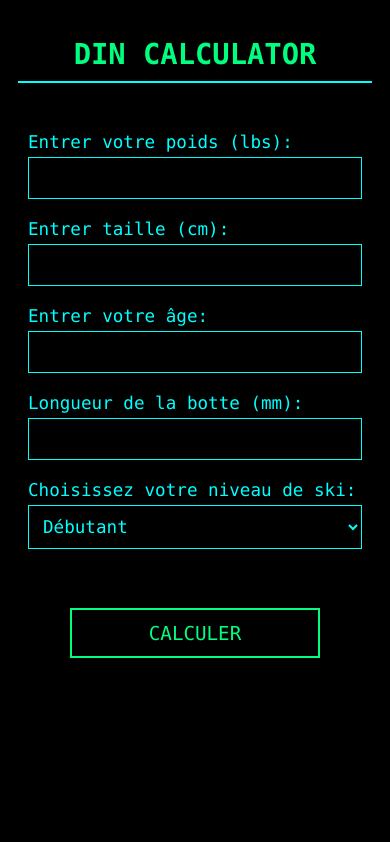
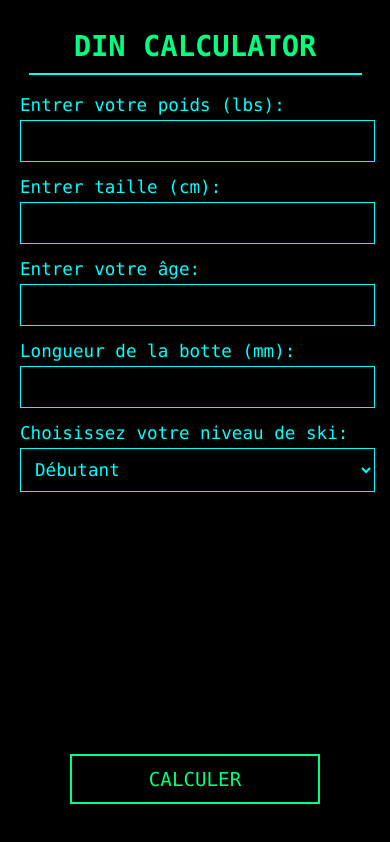
Before and after one commit to Ozi2039/DIN-Calculator, a plain HTML site: page index.html in a window 390 px wide. Drawn offline with Linux system fonts and the light colour scheme.

Commit message:
Improve CSS for mobile layout and form styling
Refactor styles for better mobile responsiveness and layout adjustments.

```diff
--- a/index.html
+++ b/index.html
@@ -7,34 +7,51 @@
     <style>
         /* Global CLI Theme Styles */
         body {
-            background-color: #000000; /* Deep black background */
-            color: #00FFFF; /* Bright cyan text for 'terminal' feel */
+            background-color: #000000;
+            color: #00FFFF;
             text-align: center;
-            font-family: 'Consolas', 'Monaco', 'Courier New', monospace; /* Monospaced font */
-            /* Diminuer le padding sur les bords pour mobile */
+            font-family: 'Consolas', 'Monaco', 'Courier New', monospace;
             padding: 10px;
+
+            /* AJUSTEMENTS POUR ÉVITER LE DÉFILEMENT GÉNÉRAL */
+            display: flex; /* Active Flexbox */
+            flex-direction: column; /* Organise les enfants verticalement */
+            align-items: center;
+            justify-content: space-between; /* Distribue l'espace verticalement */
+            min-height: 100vh; /* Prend toute la hauteur de la fenêtre d'affichage */
+            margin: 0; /* Supprime les marges par défaut */
+            box-sizing: border-box; /* S'assure que le padding est inclus dans la hauteur */
         }
 
         /* Heading Style */
         h1 {
-            color: #00FF7F; /* A bright green for the main title */
+            color: #00FF7F;
             font-family: 'Consolas', 'Monaco', 'Courier New', monospace;
             text-align: center;
             border-bottom: 2px solid #00FFFF;
             padding-bottom: 10px;
-            margin-bottom: 30px;
-            /* Augmenter la taille pour le mobile */
+            margin-bottom: 20px; /* Réduit la marge */
             font-size: 1.8em;
+            width: 90%; /* S'assurer qu'il s'adapte bien */
         }
 
         /* Form and Label Styles */
         form {
             text-align: center;
-            /* Laisser la max-width, mais elle sera ignorée sur petit écran grâce à la media query */
             max-width: 400px;
             margin: 0 auto;
-            /* Assurer une marge suffisante autour du formulaire */
             padding: 0 10px;
+            width: 100%;
+            flex-grow: 1; /* Permet au formulaire de prendre l'espace restant */
+        }
+
+        /* NOUVEAU: Conteneur de défilement pour les champs */
+        .form-fields-container {
+            /* Limite la hauteur et permet le défilement SEULEMENT des champs */
+            max-height: 55vh;
+            overflow-y: auto;
+            padding-right: 15px; /* Pour éviter que la barre de défilement ne mange le contenu */
+            margin-bottom: 10px;
         }
 
         label {
@@ -42,7 +59,6 @@
             text-align: left;
             margin-bottom: 5px;
             color: #00FFFF;
-            /* Rendre les labels plus grands pour le doigt */
             font-size: 1.1em;
         }
 
@@ -50,18 +66,16 @@
         input[type="number"], select {
             background-color: #000000;
             color: #00FFFF;
-            border: 1px solid #00FFFF; /* Subtle cyan border */
-            /* Augmenter le padding pour le doigt */
+            border: 1px solid #00FFFF;
             padding: 10px;
-            margin-bottom: 20px; /* Plus d'espace entre les champs */
+            margin-bottom: 15px; /* Réduit un peu l'espacement pour économiser de l'espace */
             width: 100%;
             box-sizing: border-box;
             font-family: 'Consolas', 'Monaco', 'Courier New', monospace;
-            /* Rendre la police plus grande dans les champs */
             font-size: 1.1em;
         }
 
-        /* ... (Règles existantes pour input[type="number"]::-webkit-inner-spin-button, etc.) ... */
+        /* Input Number Spinners (Arrows) */
         input[type="number"]::-webkit-inner-spin-button,
         input[type="number"]::-webkit-outer-spin-button {
             -webkit-appearance: none;
@@ -80,7 +94,6 @@
         select:focus,
         button:focus {
             outline: none;
-            /* box-shadow: 0 0 5px #00FF7F; */ /* Optionnel */
         }
 
         /* Button Style */
@@ -88,18 +101,17 @@
             font-family: 'Consolas', 'Monaco', 'Courier New', monospace;
             text-align: center;
             display: block;
-            margin: 20px auto;
+            margin: 10px auto; /* Marge réduite */
             border-radius: 0;
-            /* Rendre le bouton plus grand pour le mobile */
             width: 80%;
-            max-width: 250px; /* Limiter la taille max sur grand écran */
-            height: 50px; /* Plus de hauteur */
+            max-width: 250px;
+            height: 50px;
             background-color: #000000;
             color: #00FF7F;
             border: 2px solid #00FF7F;
             cursor: pointer;
             transition: background-color 0.1s, color 0.1s;
-            font-size: 1.2em; /* Texte plus grand */
+            font-size: 1.2em;
         }
 
         button:hover {
@@ -109,33 +121,21 @@
 
         /* Result Display Style */
         #DIN {
-            margin-top: 30px;
-            /* Rendre le résultat très visible */
+            margin-top: 15px; /* Marge réduite */
+            margin-bottom: 5px; /* Marge inférieure minimale */
             font-size: 2em;
             color: #00FF7F;
             text-align: center;
             white-space: pre;
         }
 
-        /* 2. MEDIA QUERY POUR LES PETITS ÉCRANS (Optionnel mais souvent utile) */
-        /* Dans ce cas, les styles globaux ajustés suffisent, mais on pourrait ajouter des ajustements ici. */
-        /*
-        @media screen and (max-width: 600px) {
-            h1 {
-                font-size: 1.5em;
-            }
-            #DIN {
-                font-size: 1.8em;
-            }
-        }
-        */
-
     </style>
 </head>
 <body>
 <h1 id="header">DIN CALCULATOR</h1>
-<br>
+
 <form>
+    <div class="form-fields-container">
         <label for="weight">Entrer votre poids (lbs):</label>
         <input type="number" id="weight">
         <label for="height">Entrer taille (cm):</label>
@@ -150,9 +150,9 @@
             <option value="2">Intermédiaire</option>
             <option value="3">Avancé</option>
         </select>
+    </div>
 </form>
 
-<br>
 <button onclick="calculateDIN()">
     CALCULER
 </button>
```
Lines whose indentation alone changed are shown as unchanged.
